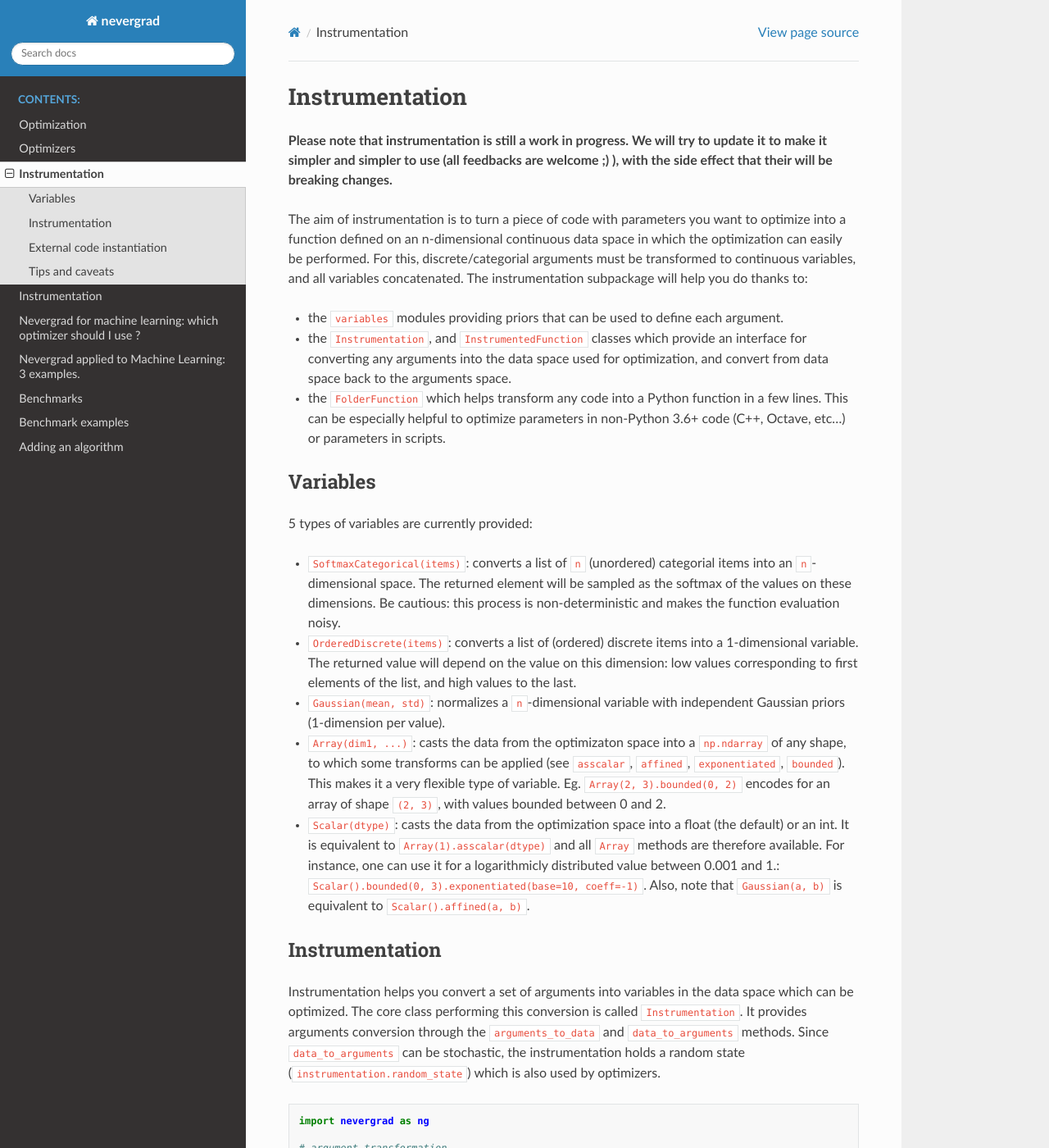
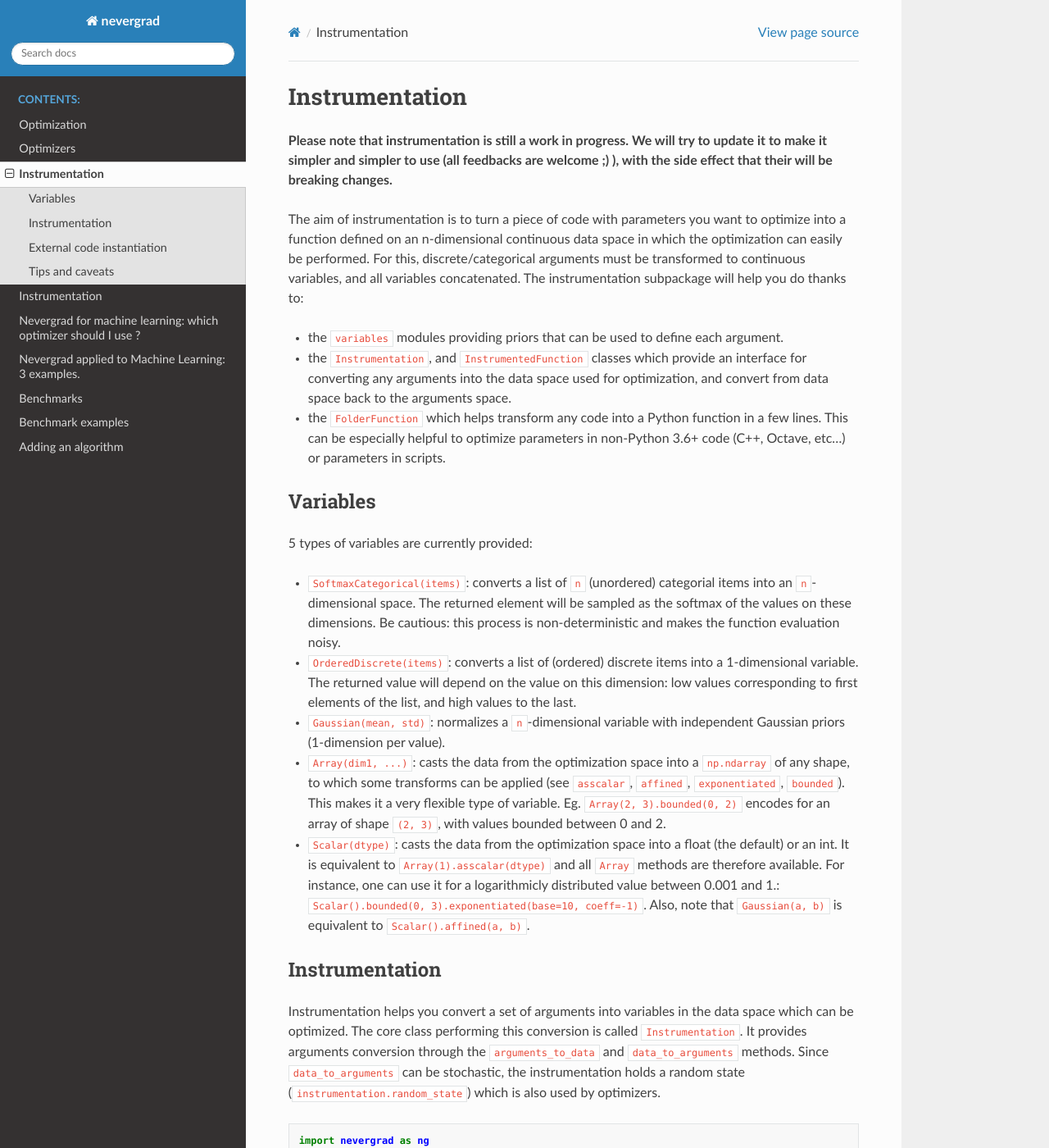
Before and after one commit to facebookresearch/nevergrad, a Sphinx documentation site: the page built from docs/instrumentation.md, in a window 1280 px wide and 1400 px high. Shown: the whole window at 82% size. Built offline with Sphinx 7.4.7 and the Read the Docs theme 2.0.0, drawn with Linux system fonts in a browser that asks for light colours; some of the changed text lies outside the part shown.

Commit message:
Fixing typos
'categorial' to 'categorical'
'optimizaton' to 'optimization'
'this steps' to 'these steps'

```diff
--- a/docs/instrumentation.md
+++ b/docs/instrumentation.md
@@ -2,7 +2,7 @@
 
 **Please note that instrumentation is still a work in progress. We will try to update it to make it simpler and simpler to use (all feedbacks are welcome ;) ), with the side effect that their will be breaking changes.**
 
-The aim of instrumentation is to turn a piece of code with parameters you want to optimize into a function defined on an n-dimensional continuous data space in which the optimization can easily be performed. For this, discrete/categorial arguments must be transformed to continuous variables, and all variables concatenated. The instrumentation subpackage will help you do thanks to:
+The aim of instrumentation is to turn a piece of code with parameters you want to optimize into a function defined on an n-dimensional continuous data space in which the optimization can easily be performed. For this, discrete/categorical arguments must be transformed to continuous variables, and all variables concatenated. The instrumentation subpackage will help you do thanks to:
 - the `variables` modules providing priors that can be used to define each argument.
 - the `Instrumentation`, and `InstrumentedFunction` classes which provide an interface for converting any arguments into the data space used for optimization, and convert from data space back to the arguments space.
 - the `FolderFunction` which helps transform any code into a Python function in a few lines. This can be especially helpful to optimize parameters in non-Python 3.6+ code (C++, Octave, etc...) or parameters in scripts.
@@ -14,7 +14,7 @@
 - `SoftmaxCategorical(items)`: converts a list of `n` (unordered) categorial items into an `n`-dimensional space. The returned element will be sampled as the softmax of the values on these dimensions. Be cautious: this process is non-deterministic and makes the function evaluation noisy.
 - `OrderedDiscrete(items)`: converts a list of (ordered) discrete items into a 1-dimensional variable. The returned value will depend on the value on this dimension: low values corresponding to first elements of the list, and high values to the last.
 - `Gaussian(mean, std)`: normalizes a `n`-dimensional variable with independent Gaussian priors (1-dimension per value).
-- `Array(dim1, ...)`: casts the data from the optimizaton space into a `np.ndarray` of any shape, to which some transforms can be applied
+- `Array(dim1, ...)`: casts the data from the optimization space into a `np.ndarray` of any shape, to which some transforms can be applied
   (see `asscalar`, `affined`, `exponentiated`, `bounded`). This makes it a very flexible type of variable. Eg. `Array(2, 3).bounded(0, 2)` encodes for an array of shape `(2, 3)`, with values bounded between 0 and 2.
 - `Scalar(dtype)`: casts the data from the optimization space into a float (the default) or an int. It is equivalent to `Array(1).asscalar(dtype)`
   and all `Array` methods are therefore available. For instance, one can use it for a logarithmicly distributed value between
```
Also changed, not shown: other parts of docs/instrumentation.md (+1 -1 lines).
